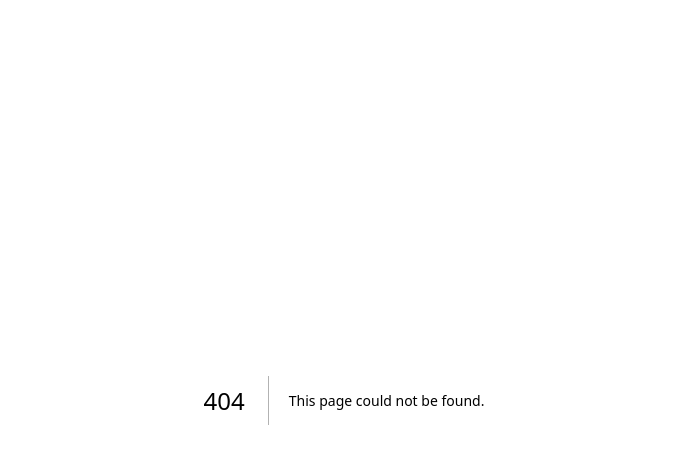
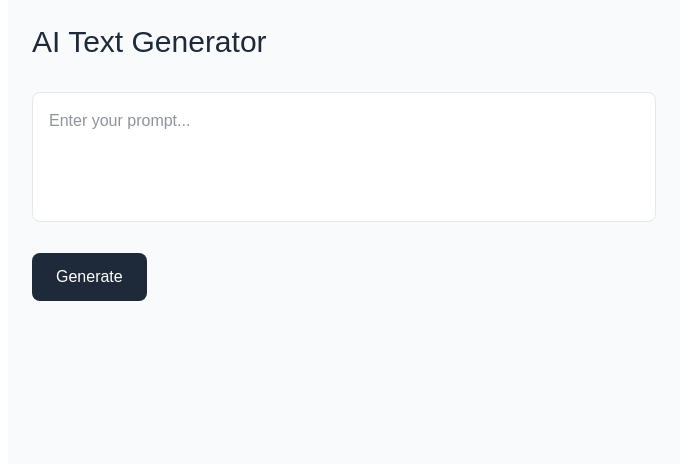
Before and after one commit to BobGerman/TestSite, a Next.js app in the folder nextAgent/ai-demo/: page /tests/generateText in a window 1280 px wide. Before the commit this address had no page. Shown: the top 464 px of the page, without its empty margins (296-983 px from the left). Built offline with nearby package versions, Linux system fonts and the light colour scheme.

Commit message:
Added streaming and generate options

```diff
--- a/nextAgent/ai-demo/app/api/generate/route.ts
+++ /dev/null
@@ -1,33 +0,0 @@
-// import { generateText } from "ai";
-// import { google } from "@ai-sdk/google";
-import { streamText } from "ai";
-import model from "../aimodel";
-
-export async function POST(req: Request) {
-  const { prompt } = await req.json();
-
-
-//   const { text } = await generateText({
-//     model: google("gemini-1.5-flash"),
-//     prompt: prompt,
-//     maxOutputTokens: 200,
-//   });
-
-
-  // const { text } = await generateText({
-  //   model,
-  //   prompt,
-  //   maxOutputTokens: 200,
-  // });
-
-  // return Response.json({ text });
-
-    const result = streamText({
-    model,
-    prompt,
-    maxOutputTokens: 200,
-  });
-
-  return result.toUIMessageStreamResponse();
-
-}
--- /dev/null
+++ b/nextAgent/ai-demo/app/api/generateText/route.ts
@@ -0,0 +1,15 @@
+import { generateText } from "ai";
+import model from "../aimodel";
+
+export async function POST(req: Request) {
+  const { prompt } = await req.json();
+
+  const { text } = await generateText({
+    model,
+    prompt,
+    maxOutputTokens: 200,
+  });
+
+  return Response.json({ text });
+
+}
--- /dev/null
+++ b/nextAgent/ai-demo/app/api/streamText/route.ts
@@ -0,0 +1,15 @@
+import { streamText } from "ai";
+import model from "../aimodel";
+
+export async function POST(req: Request) {
+  const { prompt } = await req.json();
+
+    const result = streamText({
+    model,
+    prompt,
+    maxOutputTokens: 200,
+  });
+
+  return result.toUIMessageStreamResponse();
+
+}
--- a/nextAgent/ai-demo/app/page.tsx
+++ b/nextAgent/ai-demo/app/page.tsx
@@ -1,113 +1,11 @@
-// "use client";
-
-// import { useState } from "react";
-
-// export default function Home() {
-//   const [prompt, setPrompt] = useState("");
-//   const [result, setResult] = useState("");
-//   const [loading, setLoading] = useState(false);
-
-//   const handleSubmit = async (e: React.FormEvent) => {
-//     e.preventDefault();
-//     setLoading(true);
-
-//     try {
-//       const response = await fetch("/api/generate", {
-//         method: "POST",
-//         headers: { "Content-Type": "application/json" },
-//         body: JSON.stringify({ prompt }),
-//       });
-
-//       const data = await response.json();
-//       setResult(data.text);
-//     } catch (error) {
-//       console.error("Error:", error);
-//     } finally {
-//       setLoading(false);
-//     }
-//   };
-
-//   return (
-//     <div className="max-w-2xl mx-auto p-6 min-h-screen bg-gray-50">
-//       <h1 className="text-3xl font-light text-gray-800 mb-8">
-//         AI Text Generator
-//       </h1>
-
-//       <form onSubmit={handleSubmit} className="space-y-6">
-//         <textarea
-//           value={prompt}
-//           onChange={(e) => setPrompt(e.target.value)}
-//           placeholder="Enter your prompt..."
-//           className="w-full p-4 border border-gray-200 rounded-lg focus:ring-2 focus:ring-gray-300 focus:border-transparent outline-none resize-none transition-all text-gray-800 bg-white"
-//           rows={4}
-//         />
-//         <button
-//           type="submit"
-//           disabled={loading}
-//           className="px-6 py-3 bg-gray-800 text-white rounded-lg hover:bg-gray-700 disabled:bg-gray-400 disabled:cursor-not-allowed transition-colors font-medium"
-//         >
-//           {loading ? "Generating..." : "Generate"}
-//         </button>
-//       </form>
-
-//       {result && (
-//         <div className="mt-8 p-6 bg-white border border-gray-200 rounded-lg shadow-sm">
-//           <h3 className="text-lg font-medium text-gray-700 mb-4">
-//             Generated Text:
-//           </h3>
-//           <div className="text-gray-600 leading-relaxed whitespace-pre-wrap break-words">
-//             {result}
-//           </div>
-//         </div>
-//       )}
-//     </div>
-//   );
-// }
-
-
 "use client";
 
-import { useCompletion } from "@ai-sdk/react";
-
 export default function Home() {
-  const { completion, input, handleInputChange, handleSubmit, isLoading } =
-    useCompletion({
-      api: "/api/generate",
-    });
 
   return (
-    <div className="max-w-2xl mx-auto p-6 min-h-screen bg-gray-50">
-      <h1 className="text-3xl font-light text-gray-800 mb-8">
-        AI Text Generator
-      </h1>
-
-      <form onSubmit={handleSubmit} className="space-y-6">
-        <textarea
-          value={input}
-          onChange={handleInputChange}
-          placeholder="Enter your prompt..."
-          className="w-full p-4 border border-gray-200 rounded-lg focus:ring-2 focus:ring-gray-300 focus:border-transparent outline-none resize-none transition-all text-gray-800 bg-white"
-          rows={4}
-        />
-        <button
-          type="submit"
-          disabled={isLoading}
-          className="px-6 py-3 bg-gray-800 text-white rounded-lg hover:bg-gray-700 disabled:bg-gray-400 disabled:cursor-not-allowed transition-colors font-medium"
-        >
-          {isLoading ? "Generating..." : "Generate"}
-        </button>
-      </form>
-
-      {completion && (
-        <div className="mt-8 p-6 bg-white border border-gray-200 rounded-lg shadow-sm">
-          <h3 className="text-lg font-medium text-gray-700 mb-4">
-            Generated Text:
-          </h3>
-          <div className="text-gray-600 leading-relaxed whitespace-pre-wrap break-words">
-            {completion}
-          </div>
-        </div>
-      )}
-    </div>
+    <ul>
+      <li><a href="/tests/generateText">Generate Text</a></li>
+      <li><a href="/tests/streamText">Stream Text</a></li>
+    </ul>
   );
 }
--- a/nextAgent/ai-demo/app/stream.tsx
+++ b/nextAgent/ai-demo/app/tests/generateText/page.tsx
@@ -1,12 +1,31 @@
 "use client";
 
-import { useCompletion } from "@ai-sdk/react";
+import { useState } from "react";
 
 export default function Home() {
-  const { completion, input, handleInputChange, handleSubmit, isLoading } =
-    useCompletion({
-      api: "/api/generate",
-    });
+  const [prompt, setPrompt] = useState("");
+  const [result, setResult] = useState("");
+  const [loading, setLoading] = useState(false);
+
+  const handleSubmit = async (e: React.FormEvent) => {
+    e.preventDefault();
+    setLoading(true);
+
+    try {
+      const response = await fetch("/api/generateText", {
+        method: "POST",
+        headers: { "Content-Type": "application/json" },
+        body: JSON.stringify({ prompt }),
+      });
+
+      const data = await response.json();
+      setResult(data.text);
+    } catch (error) {
+      console.error("Error:", error);
+    } finally {
+      setLoading(false);
+    }
+  };
 
   return (
     <div className="max-w-2xl mx-auto p-6 min-h-screen bg-gray-50">
@@ -16,28 +35,28 @@ export default function Home() {
 
       <form onSubmit={handleSubmit} className="space-y-6">
         <textarea
-          value={input}
-          onChange={handleInputChange}
+          value={prompt}
+          onChange={(e) => setPrompt(e.target.value)}
           placeholder="Enter your prompt..."
           className="w-full p-4 border border-gray-200 rounded-lg focus:ring-2 focus:ring-gray-300 focus:border-transparent outline-none resize-none transition-all text-gray-800 bg-white"
           rows={4}
         />
         <button
           type="submit"
-          disabled={isLoading}
+          disabled={loading}
           className="px-6 py-3 bg-gray-800 text-white rounded-lg hover:bg-gray-700 disabled:bg-gray-400 disabled:cursor-not-allowed transition-colors font-medium"
         >
-          {isLoading ? "Generating..." : "Generate"}
+          {loading ? "Generating..." : "Generate"}
         </button>
       </form>
 
-      {completion && (
+      {result && (
         <div className="mt-8 p-6 bg-white border border-gray-200 rounded-lg shadow-sm">
           <h3 className="text-lg font-medium text-gray-700 mb-4">
             Generated Text:
           </h3>
           <div className="text-gray-600 leading-relaxed whitespace-pre-wrap break-words">
-            {completion}
+            {result}
           </div>
         </div>
       )}
--- /dev/null
+++ b/nextAgent/ai-demo/app/tests/streamText/page.tsx
@@ -0,0 +1,46 @@
+"use client";
+
+import { useCompletion } from "@ai-sdk/react";
+
+export default function Home() {
+  const { completion, input, handleInputChange, handleSubmit, isLoading } =
+    useCompletion({
+      api: "/api/streamText",
+    });
+
+  return (
+    <div className="max-w-2xl mx-auto p-6 min-h-screen bg-gray-50">
+      <h1 className="text-3xl font-light text-gray-800 mb-8">
+        AI Text Generator
+      </h1>
+
+      <form onSubmit={handleSubmit} className="space-y-6">
+        <textarea
+          value={input}
+          onChange={handleInputChange}
+          placeholder="Enter your prompt..."
+          className="w-full p-4 border border-gray-200 rounded-lg focus:ring-2 focus:ring-gray-300 focus:border-transparent outline-none resize-none transition-all text-gray-800 bg-white"
+          rows={4}
+        />
+        <button
+          type="submit"
+          disabled={isLoading}
+          className="px-6 py-3 bg-gray-800 text-white rounded-lg hover:bg-gray-700 disabled:bg-gray-400 disabled:cursor-not-allowed transition-colors font-medium"
+        >
+          {isLoading ? "Generating..." : "Generate"}
+        </button>
+      </form>
+
+      {completion && (
+        <div className="mt-8 p-6 bg-white border border-gray-200 rounded-lg shadow-sm">
+          <h3 className="text-lg font-medium text-gray-700 mb-4">
+            Generated Text:
+          </h3>
+          <div className="text-gray-600 leading-relaxed whitespace-pre-wrap break-words">
+            {completion}
+          </div>
+        </div>
+      )}
+    </div>
+  );
+}
```
